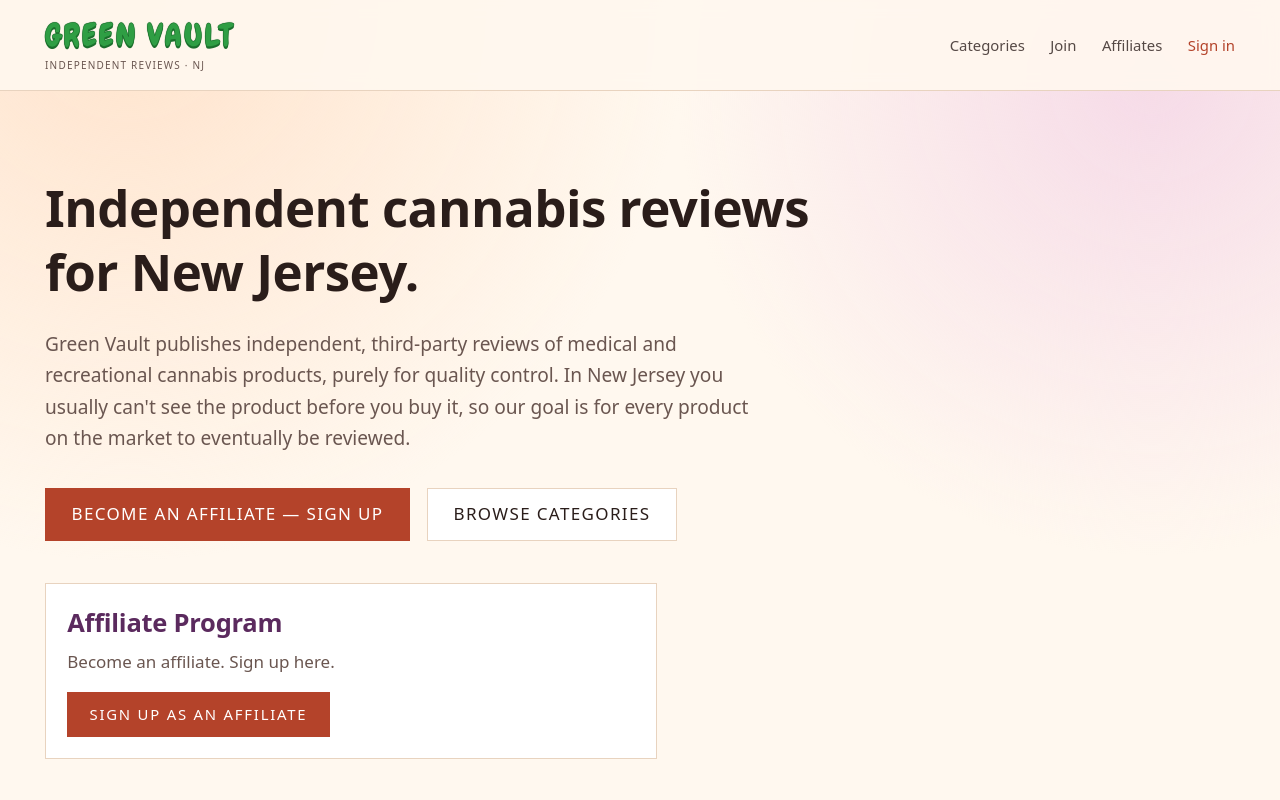
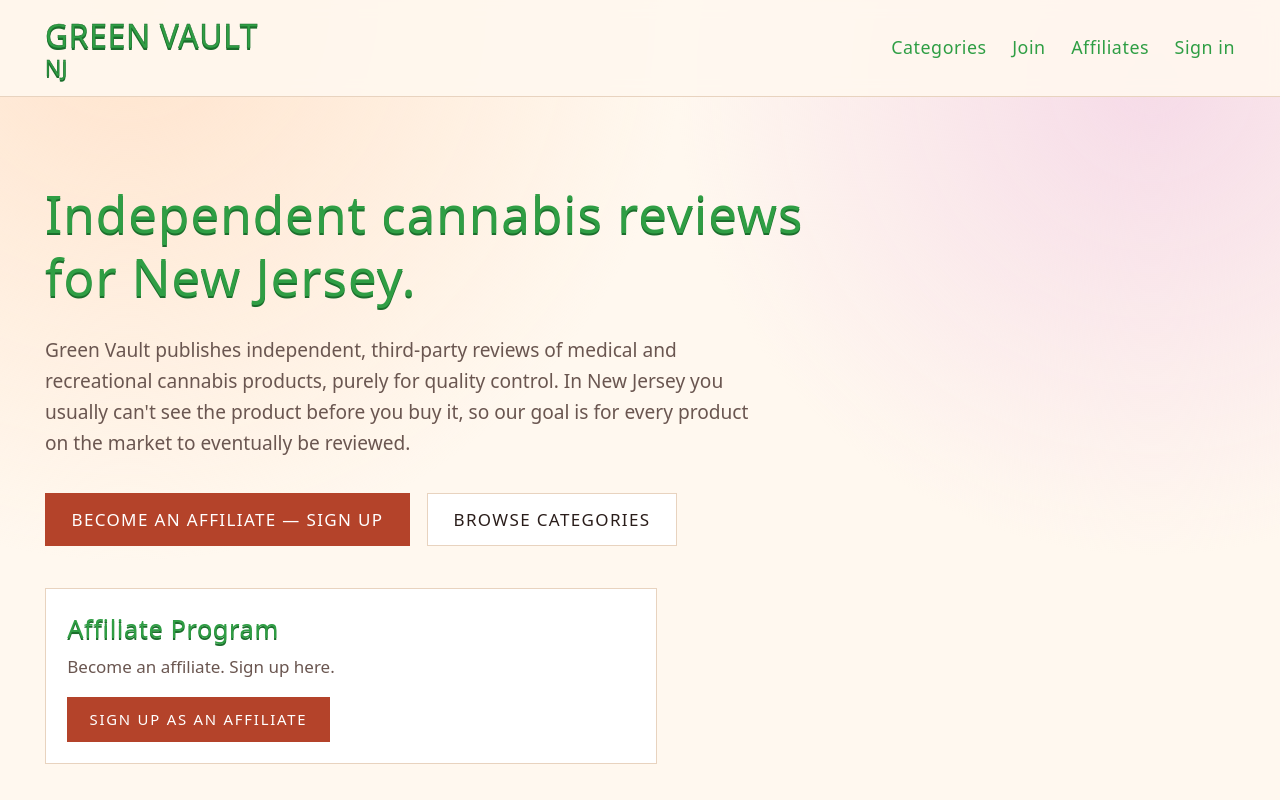
Before and after one commit to fglassmire8-wq/Verican, a Next.js app: page / in a window 1280 px wide. Shown: the top 800 px of the page. Built offline with nearby package versions, Linux system fonts and the light colour scheme; no server answers; the database is empty.

Commit message:
Site-wide green Chewy bubble headings and nav; header tagline -> NJ

```diff
--- a/src/app/globals.css
+++ b/src/app/globals.css
@@ -41,6 +41,29 @@
   letter-spacing: -0.01em;
 }
 
+/* Bubble-letter style: headings, display titles and nav links. */
+h1, h2, h3, .font-display, .bubble {
+  font-family: var(--font-bubble), var(--font-display);
+  font-weight: 400;
+  letter-spacing: 0.02em;
+  color: #2f9e44;
+  text-shadow: 0 2px 0 #1b6e2c;
+}
+
+h3, .bubble-sm {
+  /* smaller sizes: lighter shadow so letters stay crisp */
+  text-shadow: 0 1px 0 #1b6e2c;
+}
+
+.bubble-nav {
+  font-family: var(--font-bubble), var(--font-display);
+  font-size: 1.05rem;
+  letter-spacing: 0.03em;
+  color: #2f9e44;
+  text-shadow: none;
+}
+.bubble-nav:hover { color: #1b6e2c; }
+
 h4, h5, h6, label, button, strong, b {
   font-weight: 700;
 }
--- a/src/app/layout.tsx
+++ b/src/app/layout.tsx
@@ -1,5 +1,5 @@
 import type { Metadata } from "next";
-import { Inter, Nunito } from "next/font/google";
+import { Chewy, Inter, Nunito } from "next/font/google";
 import { Providers } from "@/components/Providers";
 import { getSiteOrigin, SITE_DESCRIPTION, SITE_NAME, SITE_TITLE } from "@/lib/site";
 import "./globals.css";
@@ -8,6 +8,13 @@
   subsets: ["latin"],
   weight: ["600", "700", "800", "900"],
   variable: "--font-nunito",
+  display: "swap",
+});
+
+const chewy = Chewy({
+  subsets: ["latin"],
+  weight: "400",
+  variable: "--font-bubble",
   display: "swap",
 });
 
@@ -52,7 +59,7 @@
 }>) {
   return (
     <html lang="en">
-      <body className={`${nunito.variable} ${inter.variable} antialiased bg-ink text-cream`}>
+      <body className={`${nunito.variable} ${chewy.variable} ${inter.variable} antialiased bg-ink text-cream`}>
         <Providers>{children}</Providers>
       </body>
     </html>
--- a/src/components/Header.tsx
+++ b/src/components/Header.tsx
@@ -1,9 +1,6 @@
 import Link from "next/link";
 import { getSession } from "@/lib/session";
 import { SignOutButton } from "@/components/SignOutButton";
-import { Chewy } from "next/font/google";
-
-const bubble = Chewy({ subsets: ["latin"], weight: "400", display: "swap" });
 
 export async function Header() {
   const session = await getSession();
@@ -14,23 +11,16 @@
     <header className="border-b border-line bg-ink/90 backdrop-blur-sm sticky top-0 z-40">
       <div className="mx-auto max-w-6xl px-4 py-4 flex items-center justify-between gap-4">
         <Link href="/" className="shrink-0">
-          <span
-            className={`${bubble.className} text-3xl tracking-[0.06em]`}
-            style={{
-              color: "#2f9e44",
-              textShadow: "0 2px 0 #1b6e2c, 0 0 1px #1b6e2c",
-              WebkitTextStroke: "0.5px #1b6e2c",
-            }}
-          >
+          <span className="bubble text-3xl tracking-[0.06em]" style={{ WebkitTextStroke: "0.5px #1b6e2c" }}>
             GREEN VAULT
           </span>
-          <span className="block text-[10px] uppercase tracking-[0.12em] text-muted mt-0.5">
-            Independent reviews · NJ
+          <span className="bubble block text-xl leading-none tracking-[0.06em] mt-0.5" style={{ WebkitTextStroke: "0.5px #1b6e2c" }}>
+            NJ
           </span>
         </Link>
 
         <details className="relative md:hidden">
-          <summary className="list-none cursor-pointer text-sm tracking-widest uppercase text-gold">
+          <summary className="list-none cursor-pointer bubble-nav">
             Menu
           </summary>
           <nav className="absolute right-0 mt-3 w-56 border border-line bg-panel p-4 flex flex-col gap-3 text-sm">
@@ -55,19 +45,19 @@
 }) {
   return (
     <>
-      <Link href="/categories" className="hover:text-gold-bright">
+      <Link href="/categories" className="bubble-nav">
         Categories
       </Link>
       {signedIn ? (
         <>
-          <Link href="/submit" className="hover:text-gold-bright">
+          <Link href="/submit" className="bubble-nav">
             Submit
           </Link>
-          <Link href="/portal" className="text-gold hover:text-gold-bright">
+          <Link href="/portal" className="bubble-nav">
             Portal
           </Link>
           {isOwner ? (
-            <Link href="/moderation" className="hover:text-gold-bright">
+            <Link href="/moderation" className="bubble-nav">
               Moderate
             </Link>
           ) : null}
@@ -75,13 +65,13 @@
         </>
       ) : (
         <>
-          <Link href="/join" className="hover:text-gold-bright">
+          <Link href="/join" className="bubble-nav">
             Join
           </Link>
-          <Link href="/affiliate" className="hover:text-gold-bright">
+          <Link href="/affiliate" className="bubble-nav">
             Affiliates
           </Link>
-          <Link href="/login" className="text-gold hover:text-gold-bright">
+          <Link href="/login" className="bubble-nav">
             Sign in
           </Link>
         </>
```
